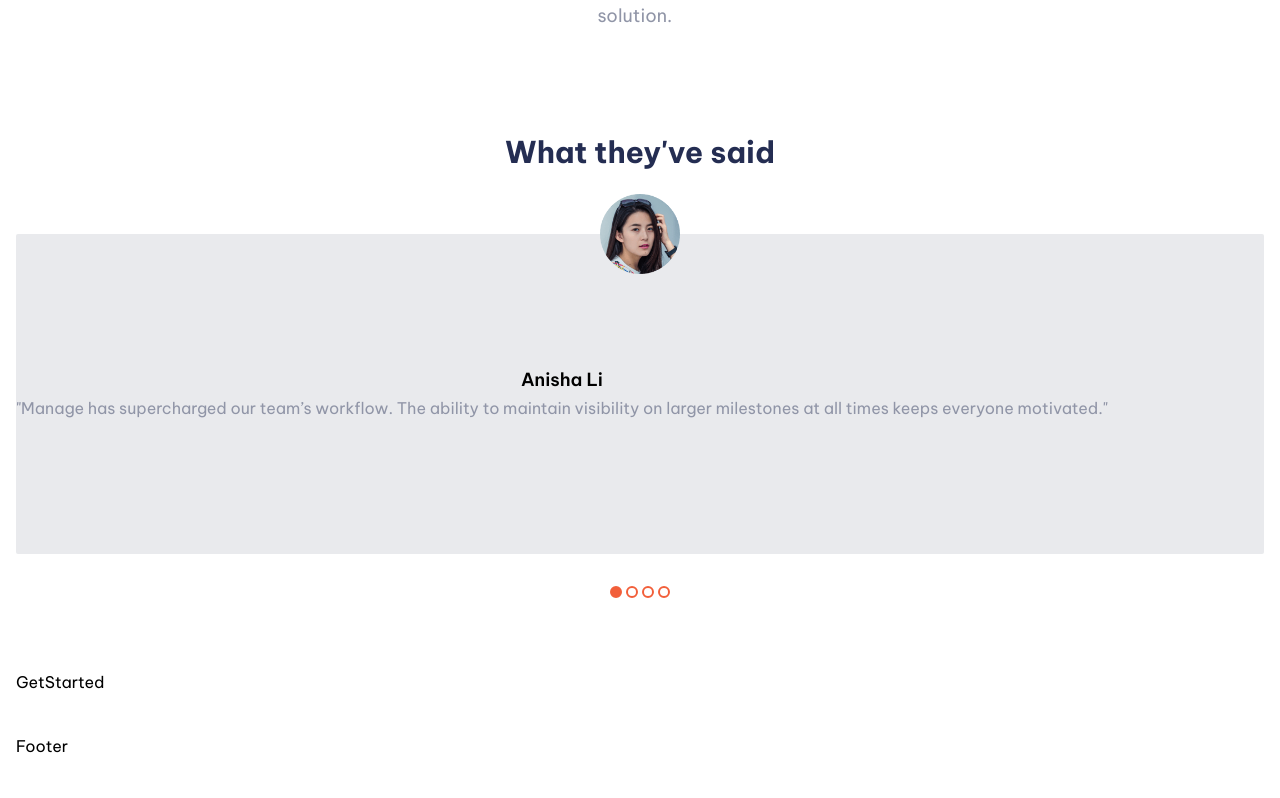
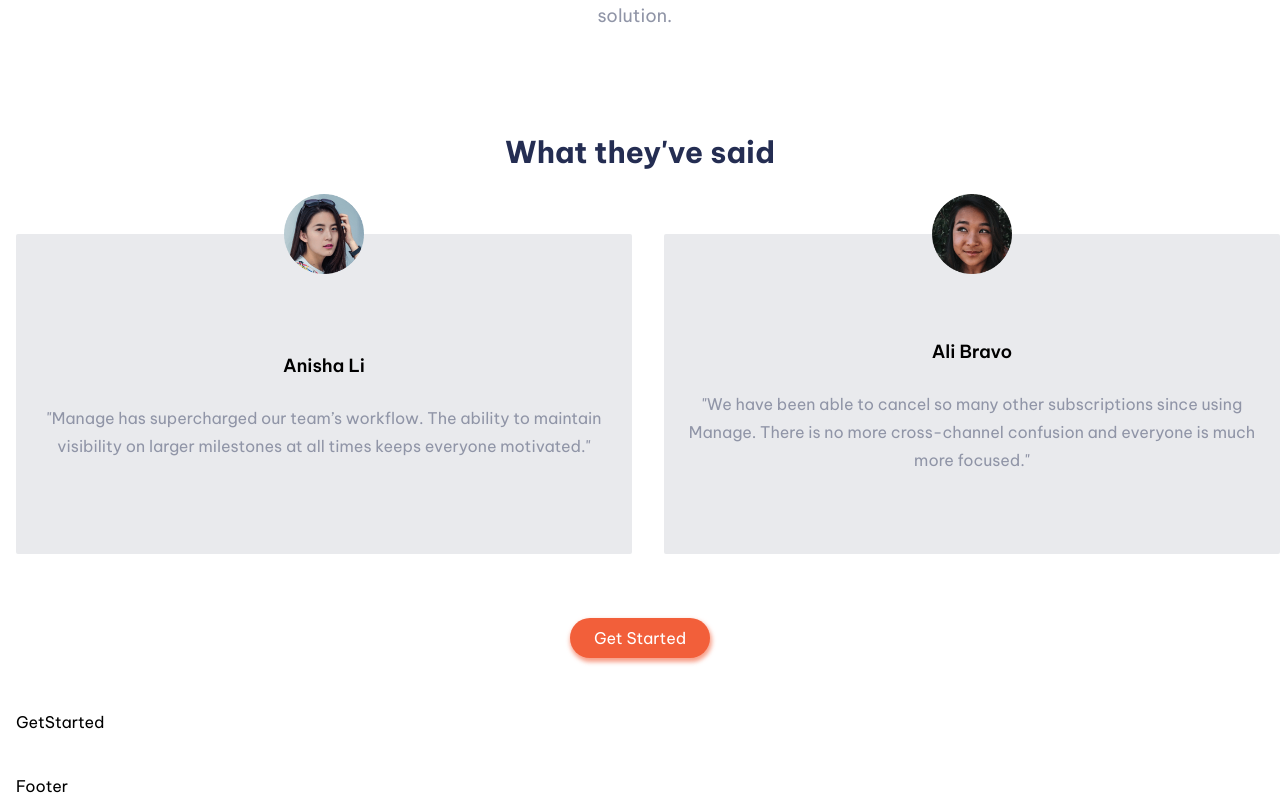
Before and after one commit to ChannMyaeAung/Manage-Landing-Page, a React (Vite) app: page / in a window 1280 px wide. Shown: the part 1193-1991 px from the top of the page. Before the commit the page ends 1951 px from the top, so only its background shows below. Built offline with nearby package versions, Linux system fonts and the light colour scheme.

Commit message:
implemented testimonial component for desktop versions and the slider

```diff
--- a/src/components/Testimonials.jsx
+++ b/src/components/Testimonials.jsx
@@ -1,9 +1,11 @@
 import React, { useEffect, useState } from "react";
 import { testimonials } from "../data";
+import { motion, useDragControls } from "framer-motion";
 
 const Testimonials = () => {
   const [customers, setCustomers] = useState(testimonials);
   const [index, setIndex] = useState(0);
+  const dragControls = useDragControls();
 
   useEffect(() => {
     const lastIndex = customers.length - 1;
@@ -15,13 +17,24 @@ const Testimonials = () => {
     }
   }, [customers, index]);
 
+  const handleDragEnd = (_, info) => {
+    const slideWidth = window.innerWidth; // Adjust this based on your slide width
+    const distance = info.offset.x;
+
+    if (Math.abs(distance) > slideWidth / 10) {
+      const newIndex = distance > 0 ? index - 1 : index + 1;
+      setIndex(Math.max(0, Math.min(newIndex, testimonials.length - 1)));
+    }
+  };
+
   return (
     <section className="px-4 mt-10 overflow-hidden">
       <h1 className="my-6 text-3xl font-bold text-center text-DarkBlue">
         What they've said
       </h1>
 
-      <div className="relative flex flex-col gap-16 mt-16 h-80">
+      {/* For mobile screens with paginations */}
+      <div className="relative flex flex-col gap-16 mt-16 h-80 md:hidden">
         {customers.map((customer, customerIndex) => {
           const { id, name, img, comment } = customer;
 
@@ -66,8 +79,46 @@ const Testimonials = () => {
         })}
       </div>
 
+      {/* For Desktop screens with slider */}
+      <motion.div
+        drag="x"
+        dragConstraints={{ left: 0, right: 0 }}
+        dragElastic={0.1}
+        dragControls={dragControls}
+        onDragEnd={handleDragEnd}
+        className="relative hidden w-[200vw] my-16 h-80 md:flex gap-8"
+      >
+        {customers.map((customer, customerIndex) => {
+          const { id, name, img, comment } = customer;
+
+          return (
+            <motion.article
+              key={id}
+              style={{
+                x: `-${index * 100}%`,
+              }}
+              className="relative flex items-center p-2 w-[100vw] h-full text-center transition-all rounded-sm bg-DarkGrayishBlue bg-opacity-20"
+            >
+              <figure className="absolute inset-0 w-20 h-20 mx-auto rounded-full -top-10">
+                <img
+                  src={img}
+                  alt={`${name}'s picture`}
+                  className="object-cover w-full h-full"
+                />
+              </figure>
+              <div className="py-4">
+                <h2 className="my-6 text-lg font-semibold">{name}</h2>
+                <p className="mt-3 text-base leading-7 text-DarkGrayishBlue">
+                  "{comment}"
+                </p>
+              </div>
+            </motion.article>
+          );
+        })}
+      </motion.div>
+
       {/* Slider Pagination  */}
-      <div className="flex items-center justify-center gap-1 my-8">
+      <div className="flex items-center justify-center gap-1 my-8 md:hidden">
         {customers.map((_, sliderIndex) => (
           <button
             data-button="pagination-btn"
@@ -80,6 +131,11 @@ const Testimonials = () => {
           ></button>
         ))}
       </div>
+
+      {/* CTA Button  */}
+      <div className="flex items-center justify-center">
+        <button className="mb-3 cta__button">Get Started</button>
+      </div>
     </section>
   );
 };
```
